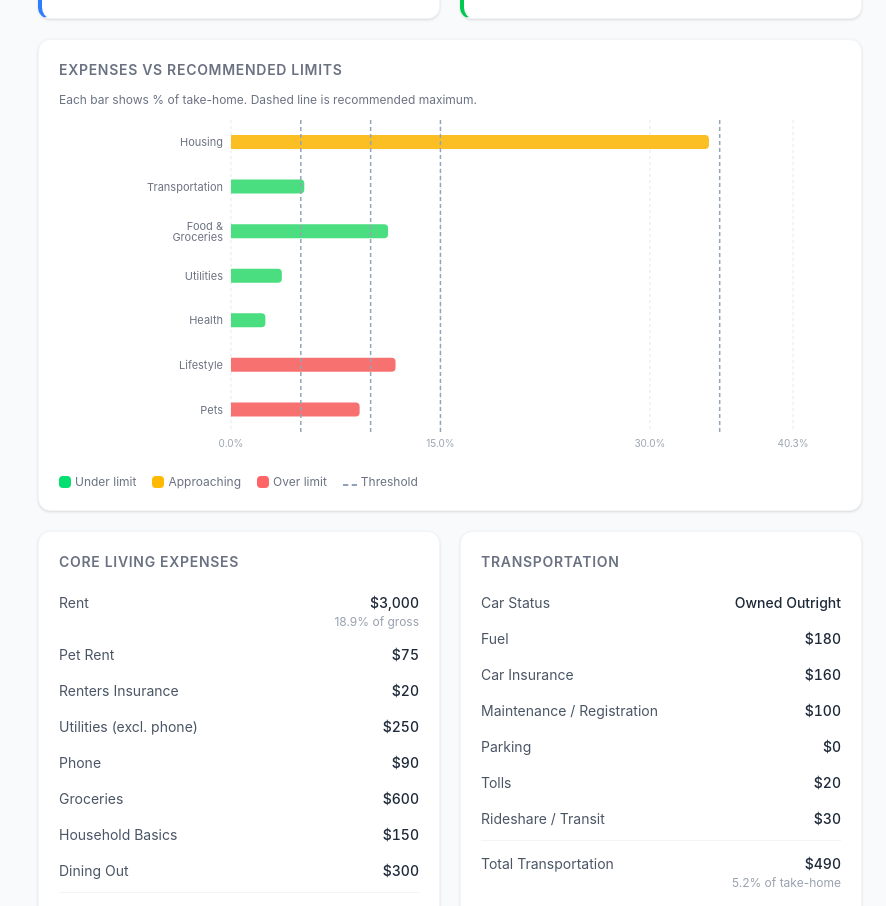
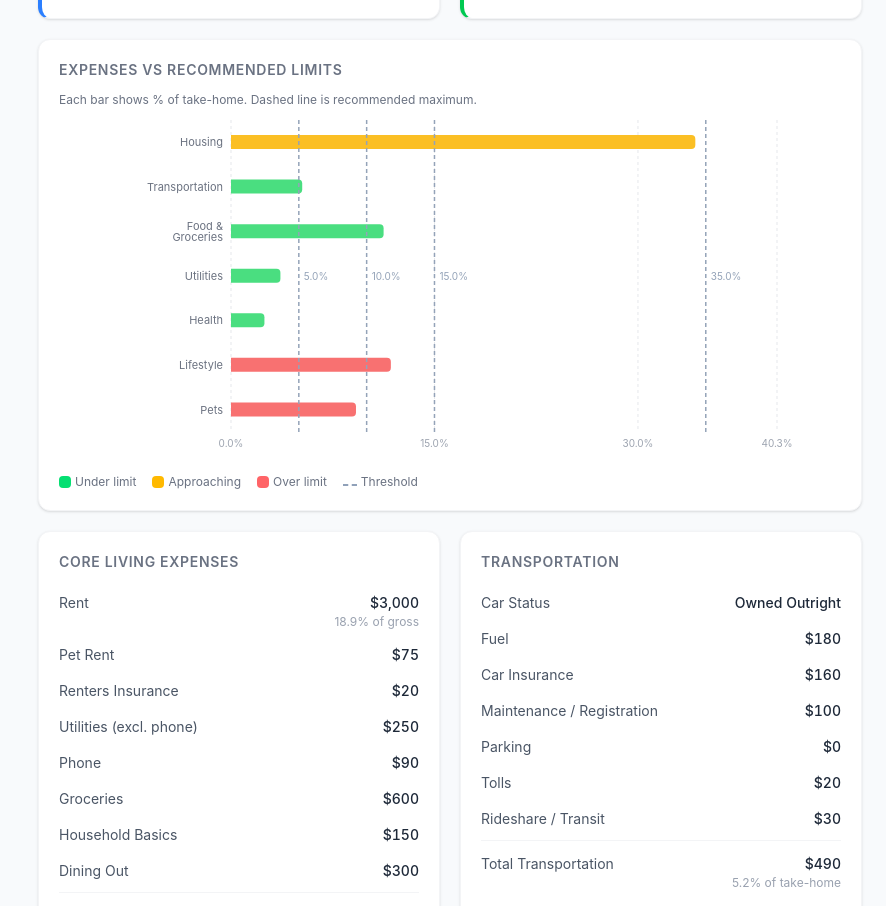
Before and after one commit to bmhornback/DynamicBudget, a Next.js app: page / in a window 1280 px wide. Shown: the part 2660-3566 px from the top of the page, without its empty margins (394-1280 px from the left). Built offline with nearby package versions, Linux system fonts and the light colour scheme.

Commit message:
fix: label reference lines with threshold % value for clarity
Co-authored-by: bmhornback <226919535+bmhornback@users.noreply.github.com>

```diff
--- a/components/ExpenseThresholdChart.tsx
+++ b/components/ExpenseThresholdChart.tsx
@@ -90,7 +90,7 @@ export default function ExpenseThresholdChart({ breakdown, inputs }: ExpenseThre
           <BarChart
             data={data}
             layout="vertical"
-            margin={{ top: 0, right: 48, left: 88, bottom: 0 }}
+            margin={{ top: 0, right: 64, left: 88, bottom: 0 }}
             barSize={14}
           >
             <CartesianGrid horizontal={false} strokeDasharray="3 3" stroke="#e5e7eb" />
@@ -119,6 +119,7 @@ export default function ExpenseThresholdChart({ breakdown, inputs }: ExpenseThre
                 strokeDasharray="4 3"
                 strokeWidth={1.5}
                 ifOverflow="visible"
+                label={{ value: formatPercent(threshold), position: 'right', fontSize: 10, fill: '#94a3b8' }}
               />
             ))}
             <Bar dataKey="value" radius={[0, 4, 4, 0]}>
```
